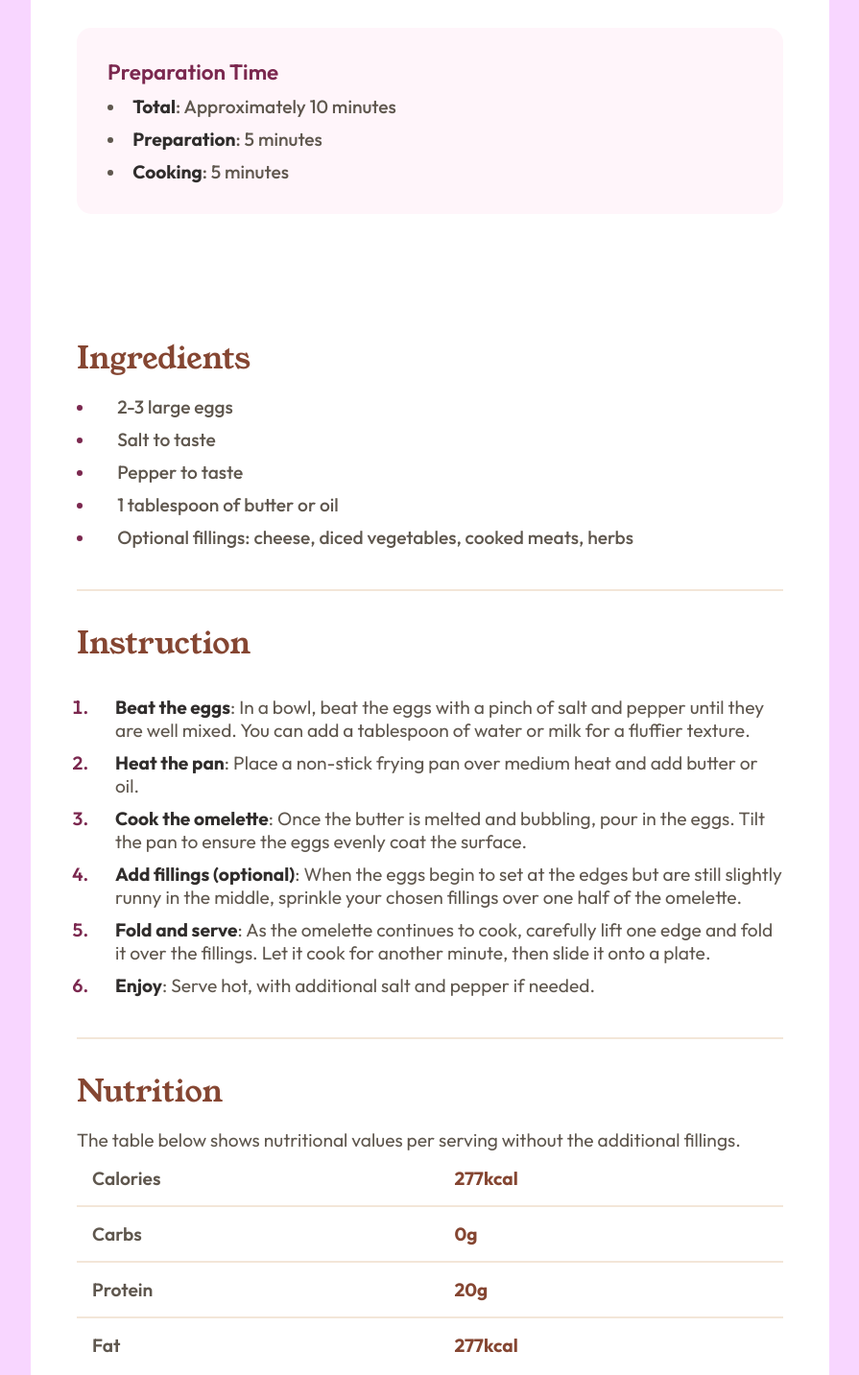
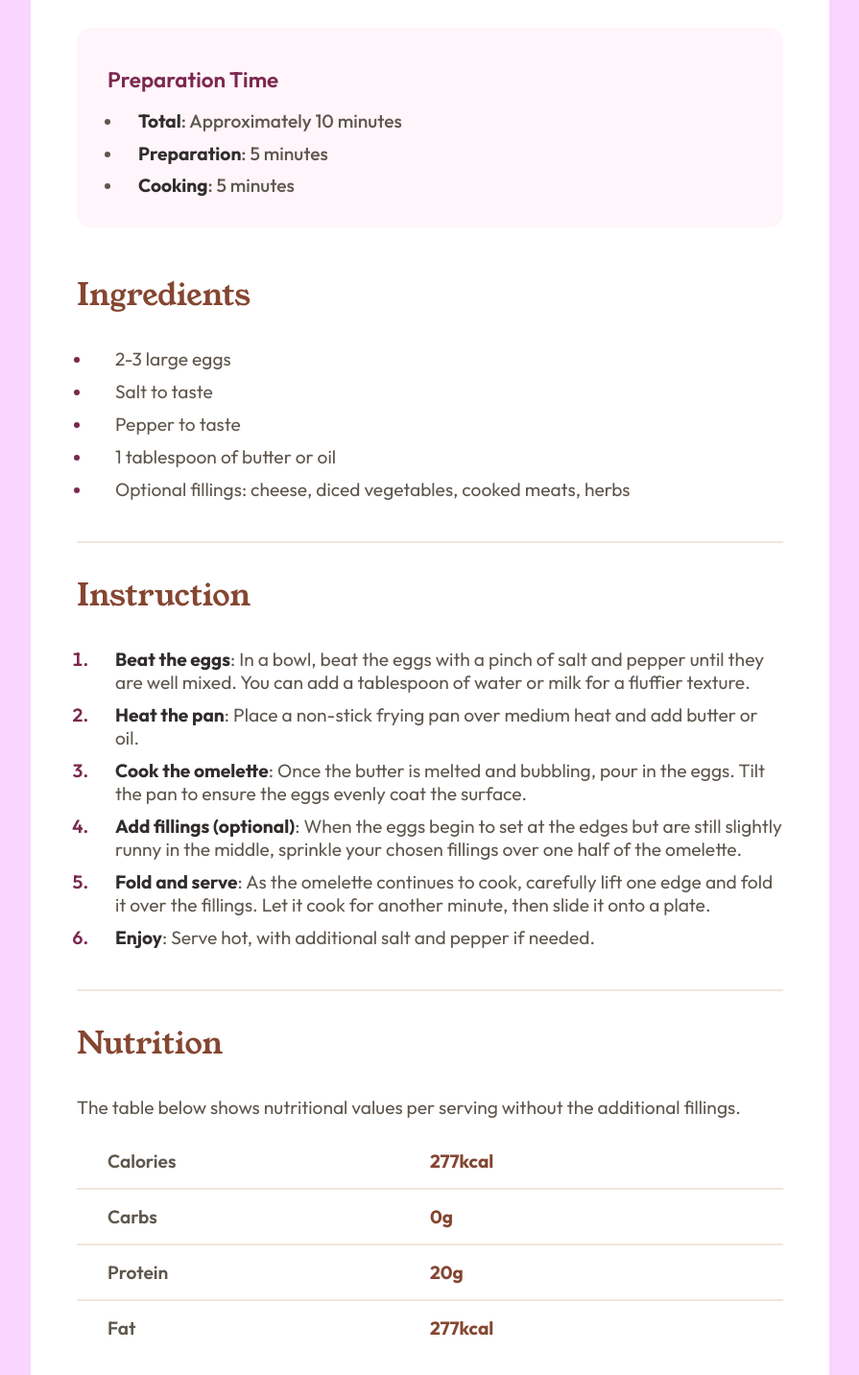
Before and after one commit to shamim1202/food-page, a plain HTML site: page index.html in a window 1280 px wide. Shown: the part 669-2102 px from the top of the page at 96% size, without its empty margins (192-1087 px from the left). Drawn offline with Linux system fonts and the light colour scheme.

Commit message:
update code

```diff
--- a/index.html
+++ b/index.html
@@ -47,19 +47,22 @@
 
                 <div class="preparation-time">
                     <h5 class="preparation-title">Preparation Time</h5>
+                    <div class="preparation-info">
                         <ul>
                             <li>
-                            <span class="sub-title">Total</span>: Approximately
-                            10 minutes
+                                <span class="sub-title">Total</span>:
+                                Approximately 10 minutes
                             </li>
                             <li>
                                 <span class="sub-title">Preparation</span>: 5
                                 minutes
                             </li>
                             <li>
-                            <span class="sub-title">Cooking</span>: 5 minutes
+                                <span class="sub-title">Cooking</span>: 5
+                                minutes
                             </li>
                         </ul>
+                    </div>
                 </div>
             </div>
         </div>
@@ -70,21 +73,19 @@
                 <h3 class="title">Ingredients</h3>
                 <ul>
                     <li>
-                        <span class="ingreadients-list">2-3 large eggs</span>
+                        <span>2-3 large eggs</span>
                     </li>
                     <li>
-                        <span class="ingreadients-list">Salt to taste</span>
+                        <span>Salt to taste</span>
                     </li>
                     <li>
-                        <span class="ingreadients-list">Pepper to taste</span>
+                        <span>Pepper to taste</span>
                     </li>
                     <li>
-                        <span class="ingreadients-list"
-                            >1 tablespoon of butter or oil</span
-                        >
+                        <span>1 tablespoon of butter or oil</span>
                     </li>
                     <li>
-                        <span class="ingreadients-list"
+                        <span
                             >Optional fillings: cheese, diced vegetables, cooked
                             meats, herbs</span
                         >
--- a/style.css
+++ b/style.css
@@ -45,14 +45,14 @@ body {
     background-color: #fff;
     max-width: 65vw;
     margin: 5rem auto 0;
-    padding: 3rem;
+    padding: 3rem 3rem 0.5rem;
     border-radius: 25px 25px 0 0;
 }
 .sub-container {
     background-color: #fff;
     max-width: 65vw;
     margin: 0 auto 5rem;
-    padding: 3rem;
+    padding: 0.5rem 3rem 3rem;
     border-radius: 0 0 25px 25px;
 }
 
@@ -80,32 +80,39 @@ body {
     font-size: 1.4rem;
     font-weight: 600;
     color: rgba(123, 40, 79, 1);
+    padding: 0.5rem 0;
+}
+.preparation-info {
+    padding-left: 1rem;
 }
 .preparation-time ul {
-    list-style-position: inside;
     color: rgba(95, 87, 78, 1);
     font-weight: 500;
 }
 .preparation-time ul li {
-    padding-top: 10px;
+    padding-left: 1rem;
+    padding-top: 0.6rem;
 }
 
 /*---------- Ingredients Section style-------- */
 .ingredients {
+    padding-bottom: 2rem;
     border-bottom: 2px solid rgba(243, 230, 216, 1);
 }
-
+.ingredients h3 {
+    padding-bottom: 2rem;
+}
 .ingredients ul {
-    padding: 1rem 0 2rem;
-    list-style-position: inside;
+    padding-left: 1rem;
 }
-.ingreadients-list {
+/* .ingreadients-list {
     color: rgba(95, 87, 78, 1);
     font-weight: 500;
     padding-left: 1rem;
-}
+} */
 .ingredients ul li {
     padding-bottom: 10px;
+    padding-left: 1.5rem;
 }
 .ingredients ul li::marker {
     color: rgba(123, 40, 79, 1);
@@ -135,7 +142,9 @@ body {
 
 /*--------- Nutrition Section Style ----------*/
 .nutrition h3 {
-    padding-top: 2rem;
+    padding: 2rem 0;
+}
+.nutrition p {
     padding-bottom: 1rem;
 }
 table {
@@ -151,12 +160,12 @@ tr:not(:last-child) {
 th {
     color: rgba(133, 70, 50, 1);
     font-weight: 700;
-    padding: 1rem;
 }
 td {
     color: rgba(95, 87, 78, 1);
     font-weight: 600;
-    padding: 1rem;
+    width: 50%;
+    padding: 1rem 2rem;
 }
 
 /*--------------- Resonsive for Device (Mobile-375px) -------------*/
@@ -166,13 +175,13 @@ td {
         font-size: 1.8rem;
     }
     .sub-title {
-        font-weight: 700;
-        color: rgba(48, 45, 44, 1);
+        font-weight: 600;
     }
+
     body {
         background-color: #fff;
         padding: 0;
-        font-size: 1rem;
+        font-size: 0.9rem;
     }
     .image-container {
         max-width: 100vw;
@@ -196,4 +205,7 @@ td {
         font-size: 2.3rem;
         padding: 1rem 0;
     }
+    td {
+        width: 60%;
+    }
 }
```
Lines whose indentation alone changed are shown as unchanged.
